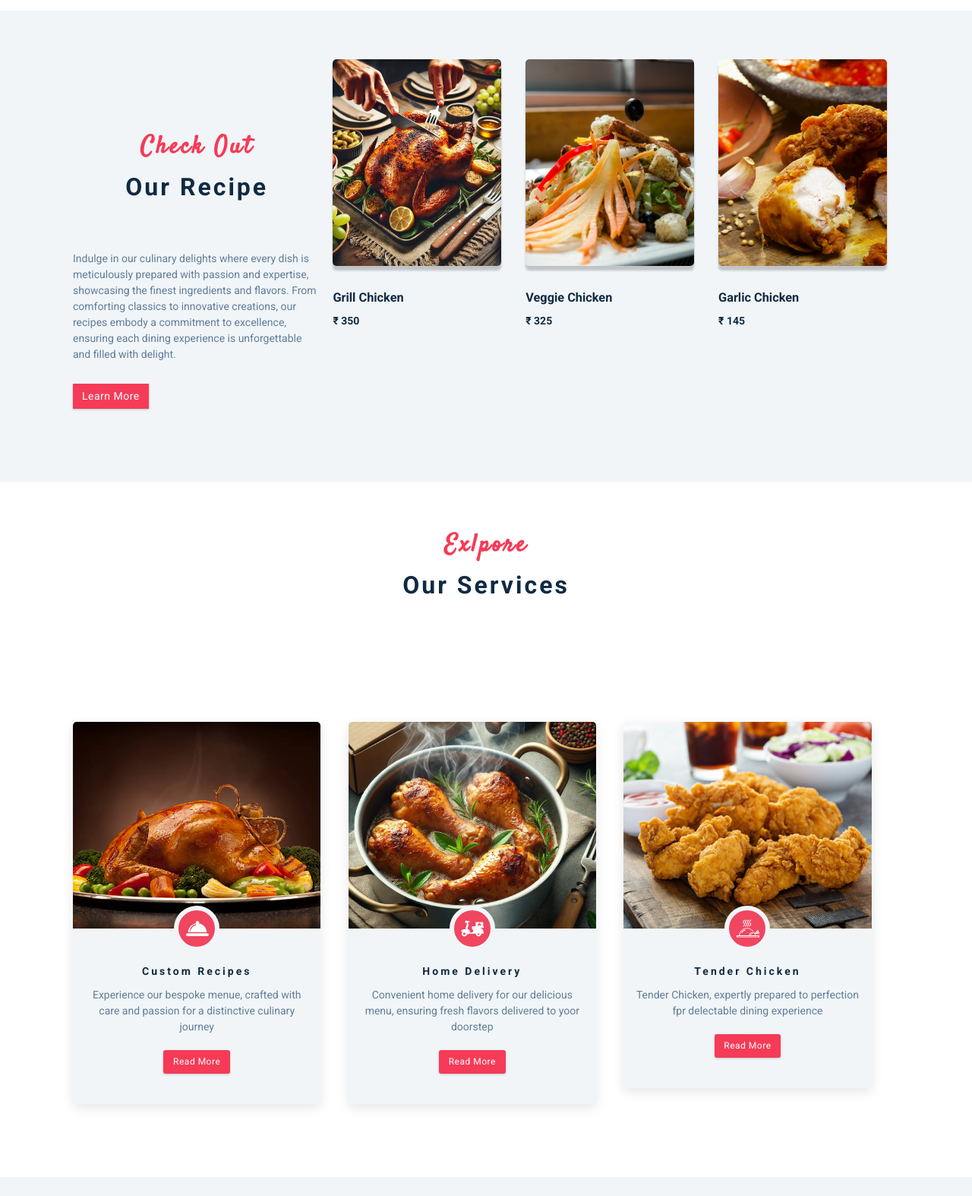
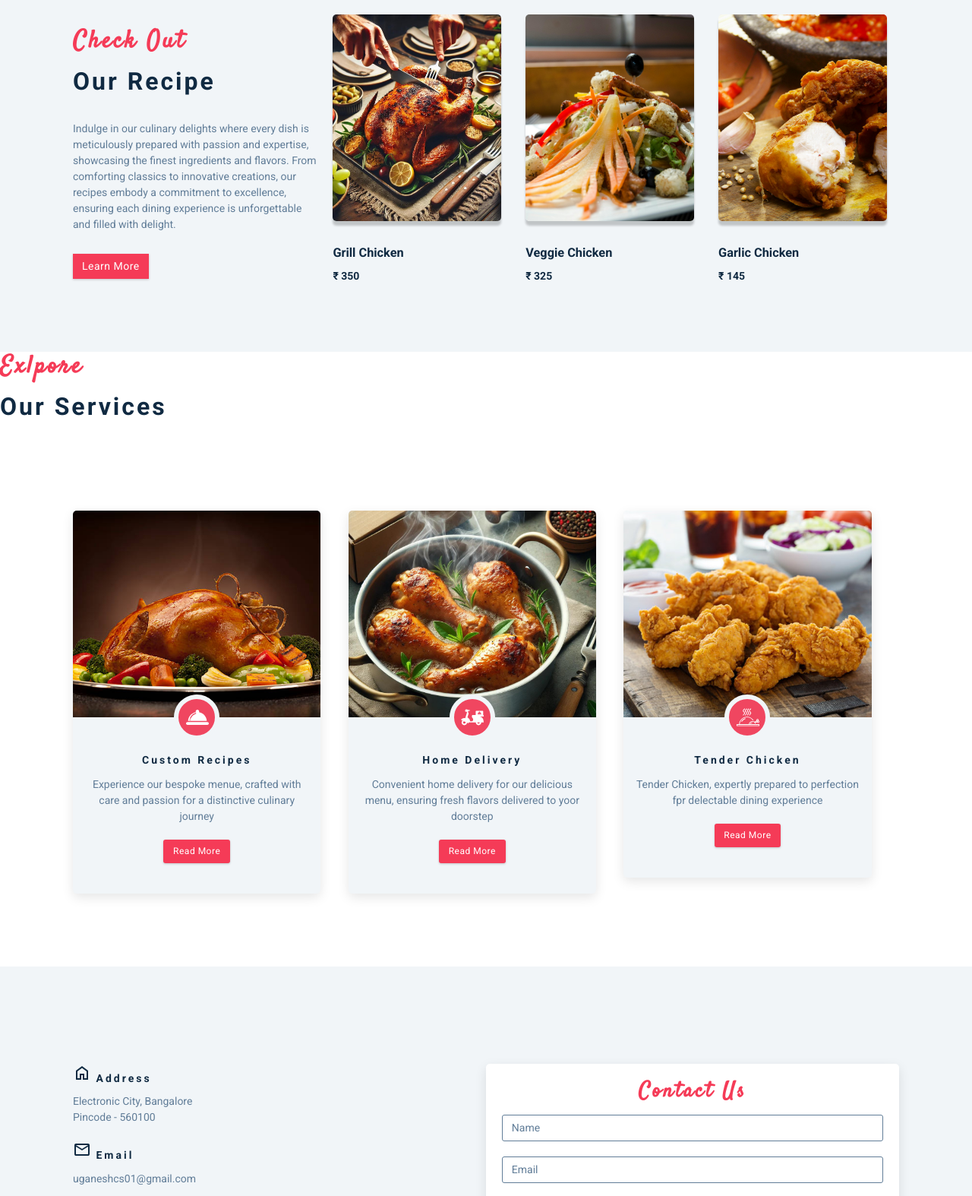
Before and after one commit to Uganesh1/Tender-Fried-Chicken, a plain HTML site: page index.html in a window 1280 px wide. Shown: the part 1603-3177 px from the top of the page at 76% size. Drawn offline with Linux system fonts and the light colour scheme; a web font is replaced by a local one.

Commit message:
style.css

```diff
--- a/CSS/style.css
+++ b/CSS/style.css
@@ -51,7 +51,7 @@
 .section-center {
     padding: 4rem 0;
     width: 85vw;
-    margin: auto;
+    margin: 0 auto;
     max-width: 1170px;
 }
 
@@ -62,6 +62,17 @@
 }
 
 .section-title {
+    margin-bottom: 2rem;
+    margin-top: 0%;
+}
+
+.section-title-service h3 {
+    font-family: var(--ff-design);
+    color: var(--clr-primary);
+    font-size: 2rem;
+}
+
+.section-title-service {
     margin-bottom: 2rem;
 }
 
@@ -360,7 +371,8 @@ p{
 
 /*************************** About ***************************/
 
-.about-img, .about-info {
+.about-img,
+.about-info {
 padding: 2rem 0;
 }
 
@@ -370,7 +382,6 @@ padding: 2rem 0;
     box-shadow: 0px 3px 5px rgba(0, 0, 0, 0.2);
     border-radius: 5px;
     overflow: hidden;
-
 }
 
 .about-picture {
@@ -387,14 +398,15 @@ padding: 2rem 0;
 }
 
 @media screen and (min-width: 992px) {
-    .about-img, .about-info {
+    .about-img,
+    .about-info{
         float: left;
         width: 50%;
     }
-
     .about-info{
         padding-left: 2rem;
     }
+
 }
 
 /****************** Products ******************/
@@ -464,15 +476,19 @@ padding: 2rem 0;
     .product{
         margin: 0;
         padding: 0 1rem;
+        margin-top: 1rem;
     }
 }
 
 /***************** Service  *****************/
 
-.section-title {
+
+
+.section-title-service {
     text-align: center;
     margin-top: 4rem;
-    margin-bottom: 4rem;
+
+
 }
 
 .service-card {
@@ -546,6 +562,7 @@ padding: 2rem 0;
     width: 45%;
     float: left;
     margin-right: 5%;
+    margin-top: 2%;
     }
 }
 
@@ -564,7 +581,7 @@ padding: 2rem 0;
 
 .contact-form,
 .contact-info {
-    margin: 1rem 0;
+    margin: 4rem 0;
 }
 
 .contact-title {
```
